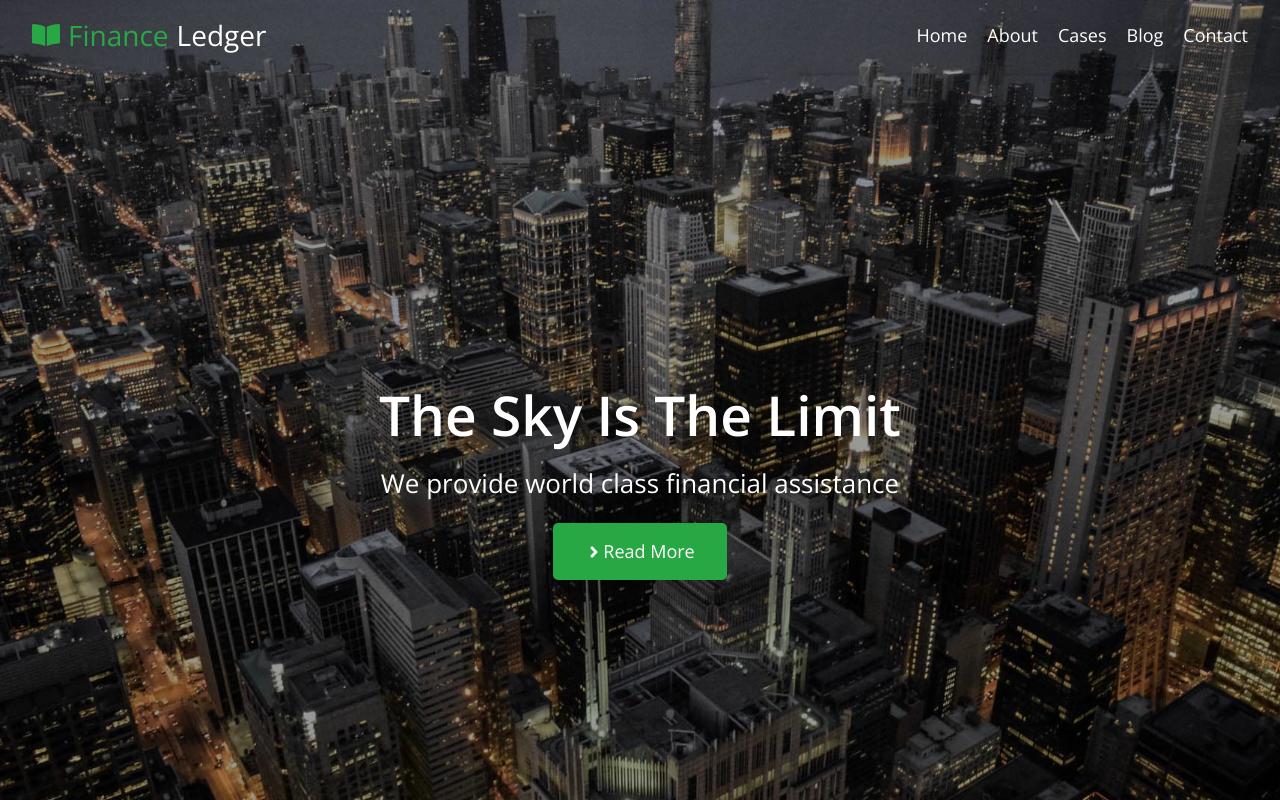
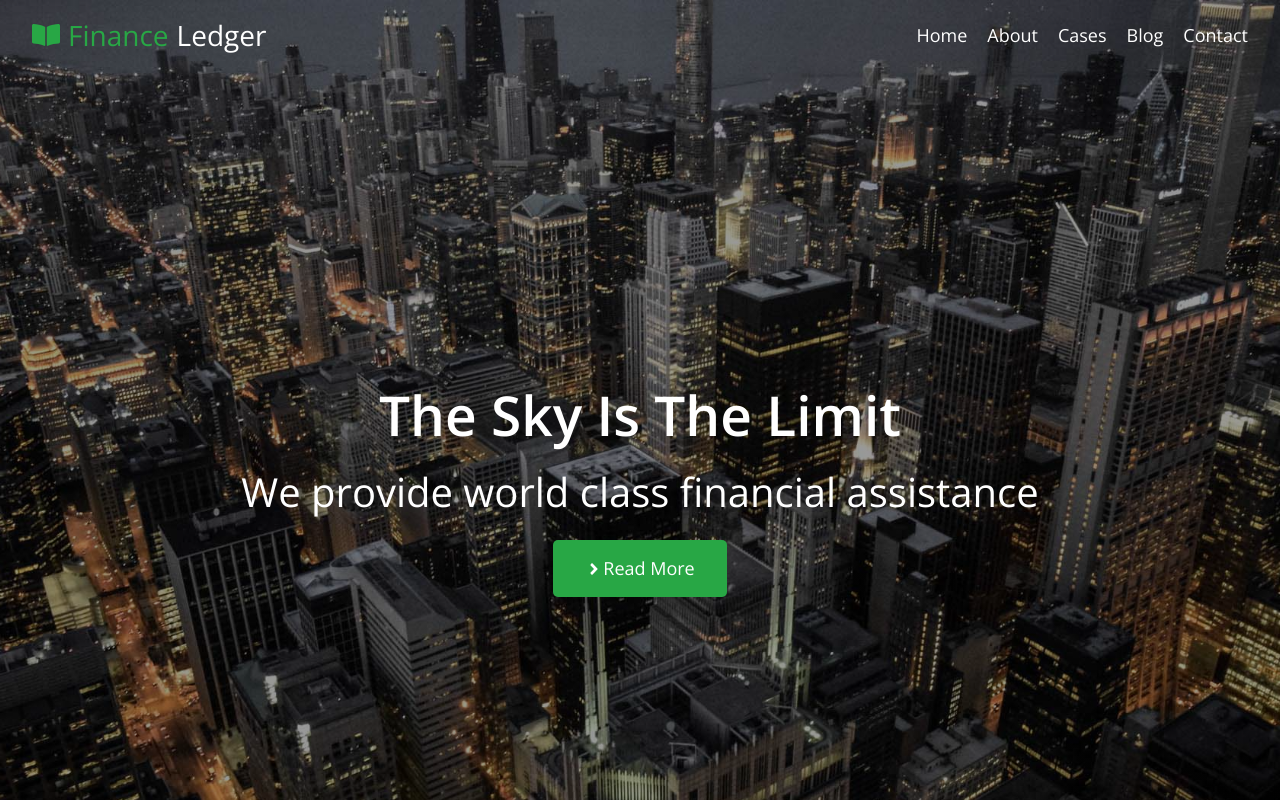
Before and after one commit to marynaost/finance-ledger, a React (Create React App) app: page / in a window 1280 px wide. Shown: the top 800 px of the page. Built offline with nearby package versions, Linux system fonts and the light colour scheme.

Commit message:
fix hero

```diff
--- a/src/components/Hero/Hero.jsx
+++ b/src/components/Hero/Hero.jsx
@@ -80,9 +80,12 @@ const SubTitle = styled.h3`
   font-weight: 400;
   @media screen and (min-width: 768px) {
     line-height: 1.2;
+    font-size: 40px;
+    padding: 0 60px;
   }
 
   @media screen and (min-width: 1360px) {
     line-height: 1.35;
+    padding: 0;
   }
 `
```
